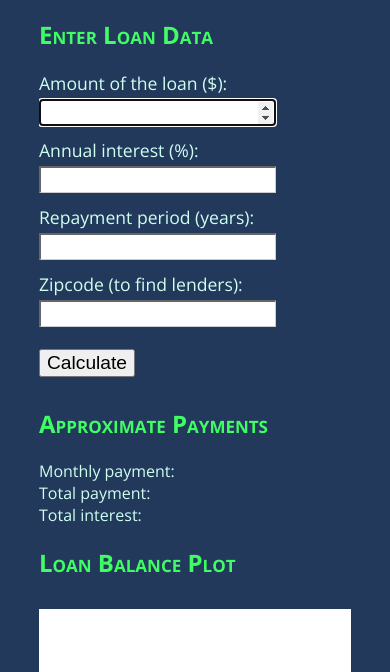
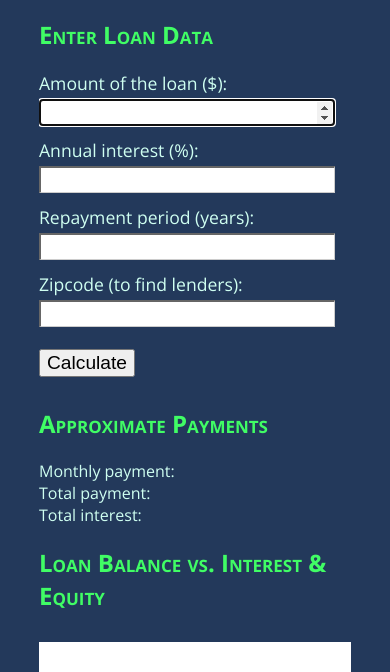
Before and after one commit to MindyTomlinson/LoanCalculator, a plain HTML site: page index.html in a window 390 px wide. Shown: the part 172-844 px from the top of the page. Drawn offline with nearby package versions, Linux system fonts and the light colour scheme.

Commit message:
Rearrange layout some more

```diff
--- a/css/style.css
+++ b/css/style.css
@@ -99,6 +99,13 @@ form > button {
 	margin: 10px 0;
 }
 
+#graph {
+	background-color: #FFF;
+	width: 100%;
+	height: auto;
+	margin: 10px 0 0 0;
+}
+
 @media (max-width: 900px) {
 	.col-right, .col-left {
 		width: 100%;
@@ -111,13 +118,6 @@ form > button {
 
 @media (max-width: 500px) {
 	form > input {
-		width: 80%;
+		width: 100%;
 	}
 }
-
-#graph {
-	background-color: #FFF;
-	width: 100%;
-	height: auto;
-	margin: 10px 0 0 0;
-}
--- a/index.html
+++ b/index.html
@@ -46,7 +46,7 @@
 			</form>
 		</div>
 		<div class="col-right">
-			<h2>Loan Balance Plot</h2>
+			<h2>Loan Balance vs. Interest & Equity</h2>
 			<canvas id="graph"></canvas>
 		</div>
 	</div>
```
